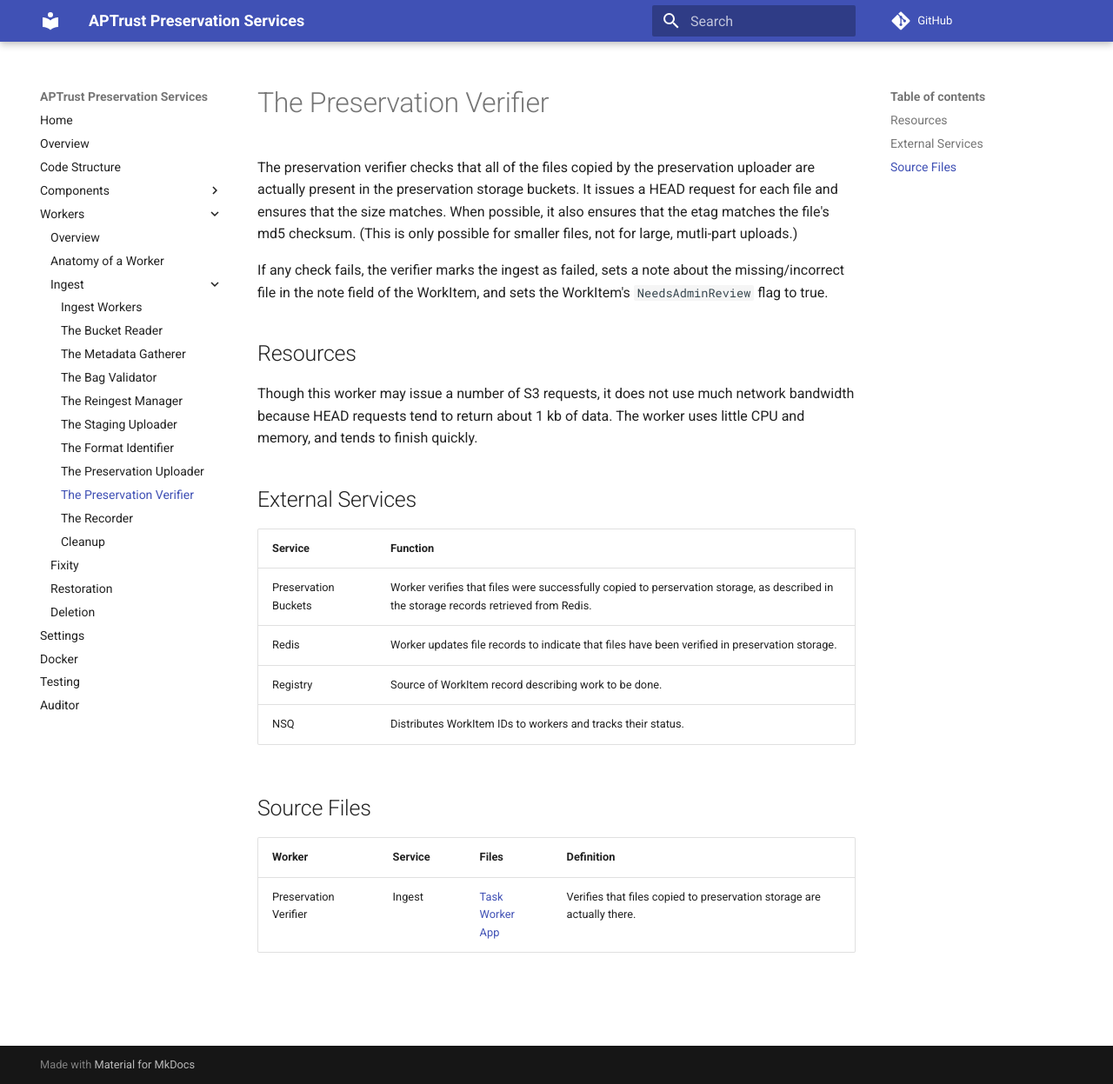
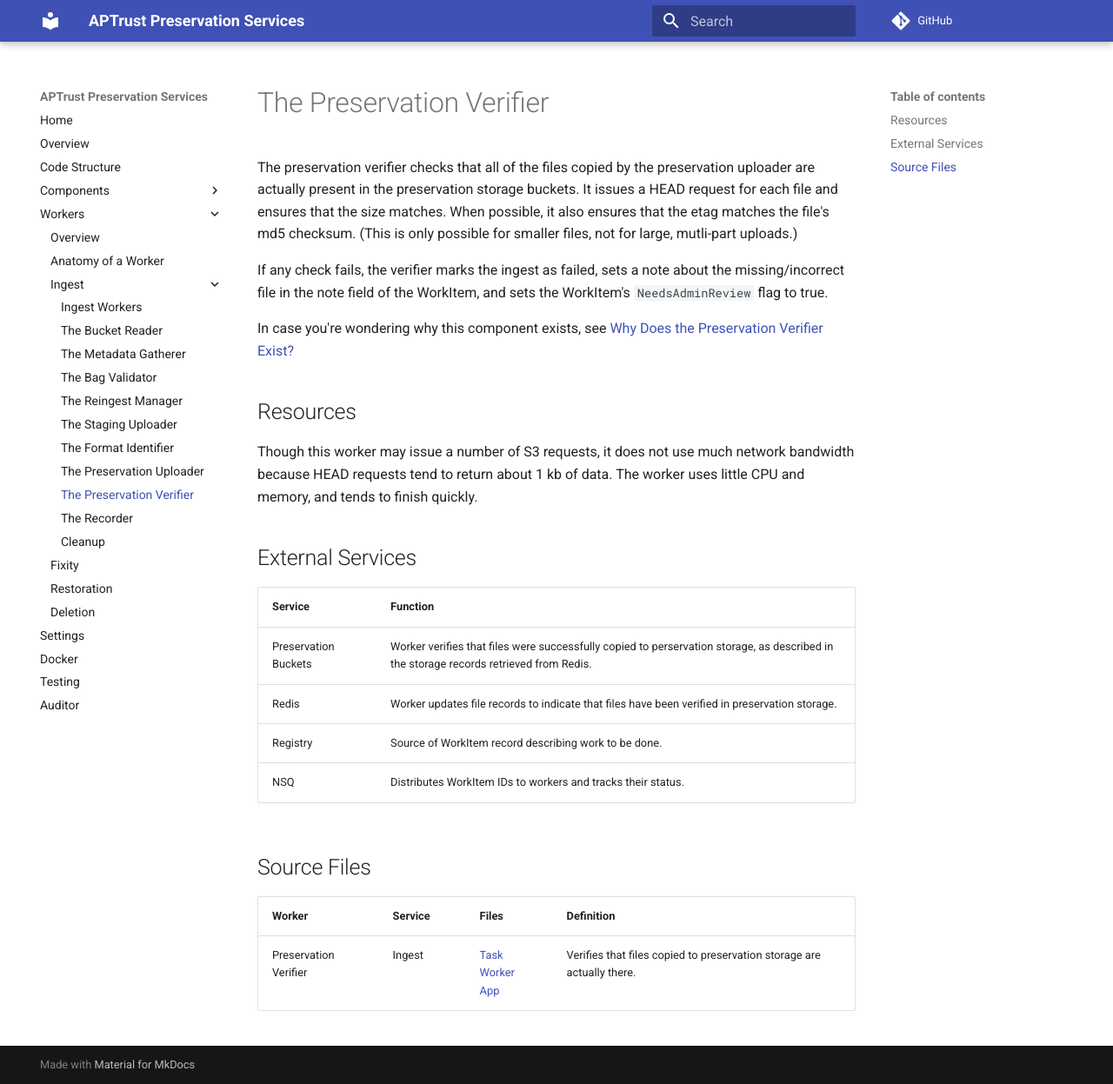
Before and after one commit to APTrust/preserv-docs, an MkDocs documentation site: the page built from docs/workers/ingest/preservation-verifier.md, in a window 1280 px wide and 1247 px high. Shown: the whole window at 87% size. Built offline with MkDocs 1.6.1 and Material for MkDocs 9.7.7, drawn with Linux system fonts in a browser that asks for light colours; comment, search, counter and statistics services are not loaded.

Commit message:
Documented historical reasons from including preservation verifier.

```diff
--- a/docs/workers/ingest/preservation-verifier.md
+++ b/docs/workers/ingest/preservation-verifier.md
@@ -3,6 +3,8 @@
 The preservation verifier checks that all of the files copied by the preservation uploader are actually present in the preservation storage buckets. It issues a HEAD request for each file and ensures that the size matches. When possible, it also ensures that the etag matches the file's md5 checksum. (This is only possible for smaller files, not for large, mutli-part uploads.)
 
 If any check fails, the verifier marks the ingest as failed, sets a note about the missing/incorrect file in the note field of the WorkItem, and sets the WorkItem's `NeedsAdminReview` flag to true.
+
+In case you're wondering why this component exists, see [Why Does the Preservation Verifier Exist?](../../../overview#why-does-the-preservation-verifier-exist)
 
 ## Resources
 
```
